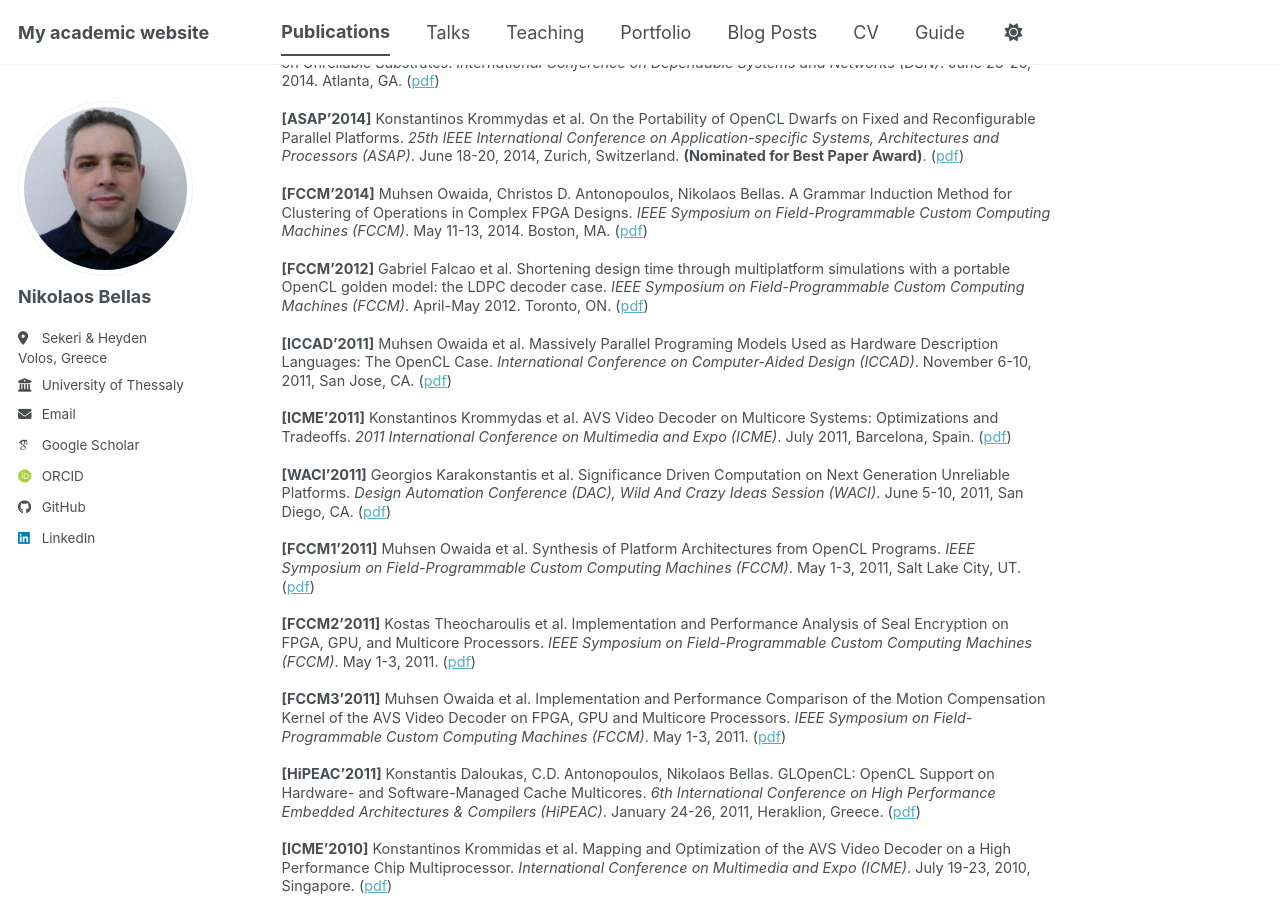
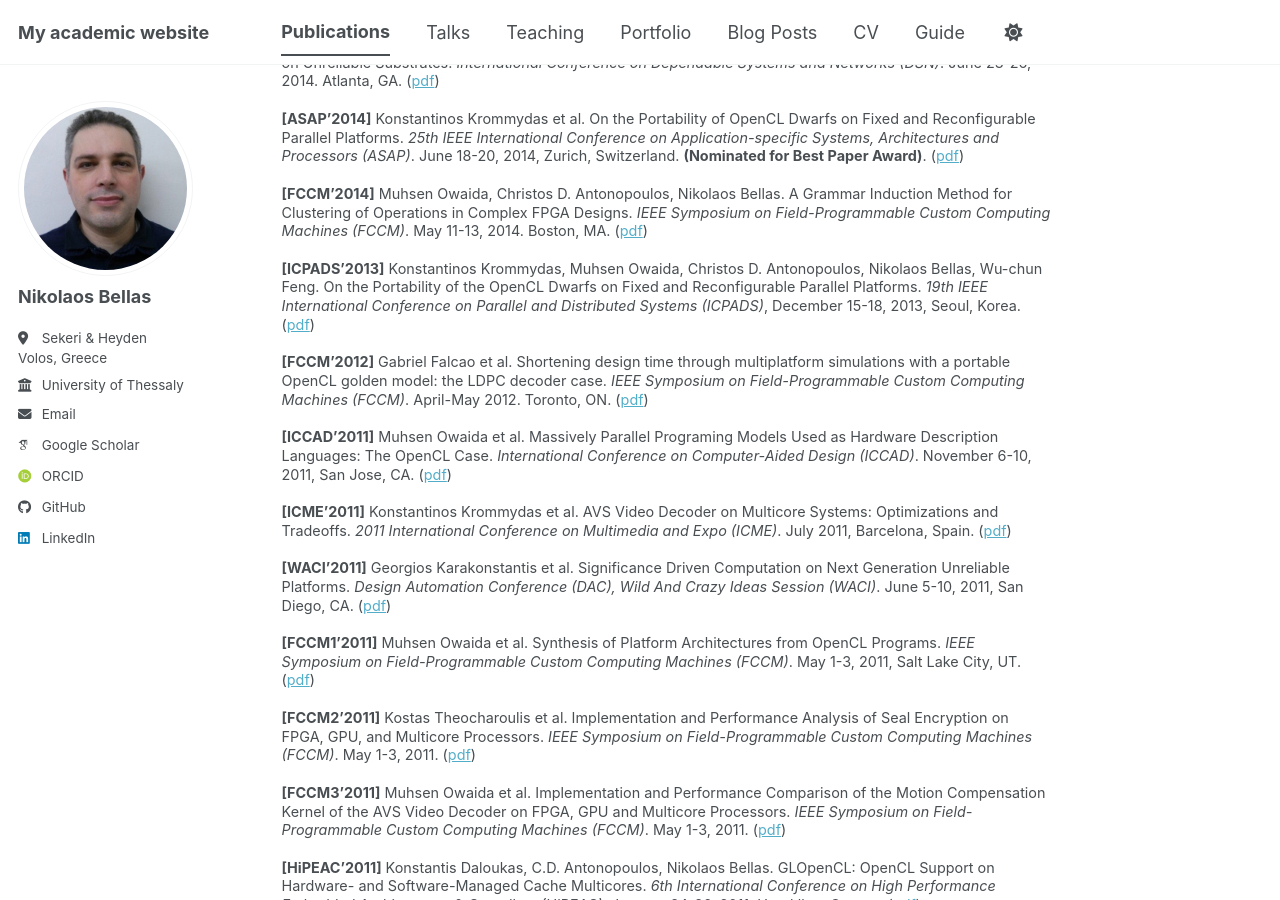
Before and after one commit to nbellas/nbellas.github.io, a Jekyll site: the page built from _publications/publications.md, in a window 1280 px wide and 900 px high, scrolled down 3423 px. Built offline with Jekyll 4.4.1, drawn with Linux system fonts in a browser that asks for light colours; some web fonts are replaced; a script bundle is joined from its source files by our own code; library files that are not in the unit come from our copies.

Commit message:
Update publications.md

```diff
--- a/_publications/publications.md
+++ b/_publications/publications.md
@@ -105,6 +105,8 @@ Dynamic Undervolting to Improve Energy Efficiency on Multicore x86 CPUs. *IEEE T
 
 **[FCCM'2014]** Muhsen Owaida, Christos D. Antonopoulos, Nikolaos Bellas. A Grammar Induction Method for Clustering of Operations in Complex FPGA Designs. *IEEE Symposium on Field-Programmable Custom Computing Machines (FCCM)*. May 11-13, 2014. Boston, MA. ([pdf](/files/C31.FCCM_2014.pdf))
 
+**[ICPADS'2013]** Konstantinos Krommydas, Muhsen Owaida, Christos D. Antonopoulos, Nikolaos Bellas, Wu-chun Feng. On the Portability of the OpenCL Dwarfs on Fixed and Reconfigurable Parallel Platforms. *19th IEEE International Conference on Parallel and Distributed Systems (ICPADS)*,  December 15-18, 2013, Seoul, Korea.([pdf](/files/ICPADS_2013.pdf))
+
 **[FCCM'2012]** Gabriel Falcao et al. Shortening design time through multiplatform simulations with a portable OpenCL golden model: the LDPC decoder case. *IEEE Symposium on Field-Programmable Custom Computing Machines (FCCM)*. April-May 2012. Toronto, ON. ([pdf](/files/C30.FCCM_2012.pdf))
 
 **[ICCAD'2011]** Muhsen Owaida et al. Massively Parallel Programing Models Used as Hardware Description Languages: The OpenCL Case. *International Conference on Computer-Aided Design (ICCAD)*. November 6-10, 2011, San Jose, CA. ([pdf](/files/C29.ICCAD_2011.pdf))
```
